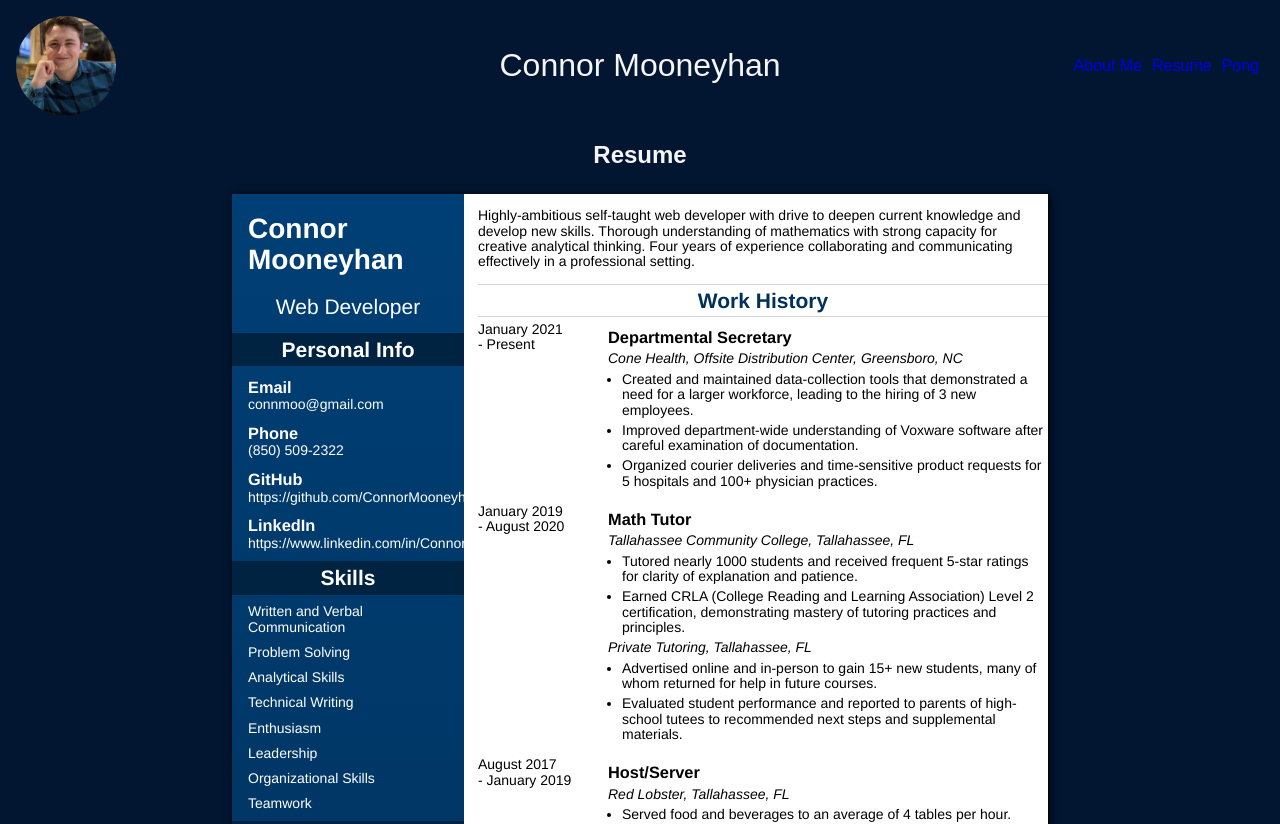
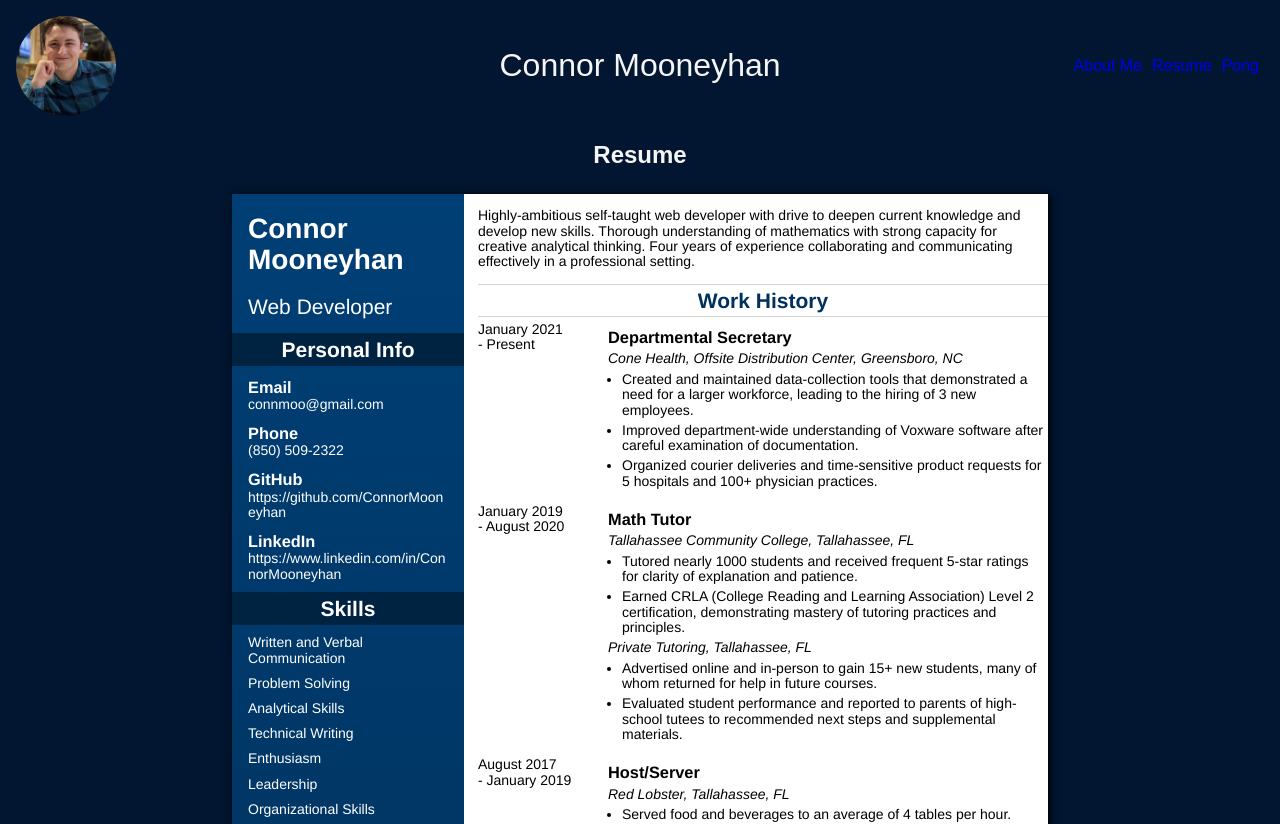
Before and after one commit to ConnorMooneyhan/personal-site, a React (Create React App) app: page /resume in a window 1280 px wide. Shown: the top 824 px of the page. Built offline with nearby package versions, Linux system fonts and the light colour scheme; a web font is replaced by a local one.

Commit message:
Fix Resume sidebar word-wrap

```diff
--- a/src/components/ResumeSection/_ResumeSection.scss
+++ b/src/components/ResumeSection/_ResumeSection.scss
@@ -17,8 +17,8 @@
     background: linear-gradient(hsl(208, 100%, 23%), hsl(208, 100%, 18%));
     color: white;
     padding: 0 1rem;
-    width: 200px;
-    word-break: keep-all;
+    min-width: 200px;
+    word-break: break-word;
 
     & * {
       margin: .7em 0;
@@ -26,6 +26,7 @@
 
     & .Resume__sidebar__subtitle {
       font-weight: 400;
+      text-align: left;
     }
 
     & h2:not(.Resume__sidebar__subtitle) {
--- a/src/css/App.css
+++ b/src/css/App.css
@@ -100,14 +100,15 @@ h2 {
   background: linear-gradient(#003f75, #00315c);
   color: white;
   padding: 0 1rem;
-  width: 200px;
-  word-break: keep-all;
+  min-width: 200px;
+  word-break: break-word;
 }
 .Resume .Resume__sidebar * {
   margin: 0.7em 0;
 }
 .Resume .Resume__sidebar .Resume__sidebar__subtitle {
   font-weight: 400;
+  text-align: left;
 }
 .Resume .Resume__sidebar h2:not(.Resume__sidebar__subtitle) {
   background-color: #002342;
```
Also changed, not shown: 1 other file (tests, documents, lock files or other folders).
